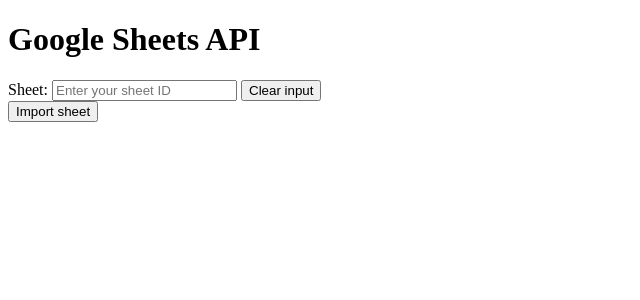
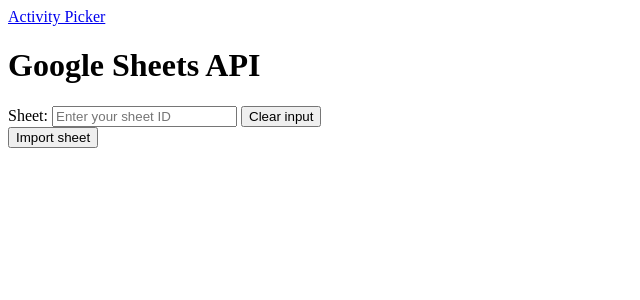
Before and after one commit to EddyVinck/Activity-Randomizer, a web app: file src/assets/html/index.html in a window 1280 px wide. Shown: the top 300 px of the page, without its empty margins (0-640 px from the left). Run offline with its HTML, style and script files only (its server is not run), Linux system fonts and the light colour scheme; some libraries are stand-ins or nearby versions.

Commit message:
bootstrap navbar

```diff
--- a/src/assets/html/index.html
+++ b/src/assets/html/index.html
@@ -9,9 +9,26 @@
 </head>
 
 <body>
+  <nav class="site-nav sticky-top py-1">
+    <div class="container d-flex flex-column flex-md-row justify-content-between">
+      <a class="py-2 d-inline-block d-sm-inline-block" href="#">
+        Activity Picker<!-- <svg xmlns="http://www.w3.org/2000/svg" width="24" height="24" viewBox="0 0 24 24" fill="none" stroke="currentColor" stroke-width="2" stroke-linecap="round" stroke-linejoin="round" class="d-block mx-auto"><circle cx="12" cy="12" r="10"></circle><line x1="14.31" y1="8" x2="20.05" y2="17.94"></line><line x1="9.69" y1="8" x2="21.17" y2="8"></line><line x1="7.38" y1="12" x2="13.12" y2="2.06"></line><line x1="9.69" y1="16" x2="3.95" y2="6.06"></line><line x1="14.31" y1="16" x2="2.83" y2="16"></line><line x1="16.62" y1="12" x2="10.88" y2="21.94"></line></svg> -->
+      </a>
+      <!-- <a class="py-2 d-none d-md-inline-block" href="#">Tour</a>
+      <a class="py-2 d-none d-md-inline-block" href="#">Product</a>
+      <a class="py-2 d-none d-md-inline-block" href="#">Features</a>
+      <a class="py-2 d-none d-md-inline-block" href="#">Enterprise</a>
+      <a class="py-2 d-none d-md-inline-block" href="#">Support</a>
+      <a class="py-2 d-none d-md-inline-block" href="#">Pricing</a> -->
+      <a class="py-2 d-inline-block d-sm-inline-block" href="#">
+        <button class="btn btn-primary float-right" id="authorize-button" style="display: none;">Authorize</button>
+        <button class="btn btn-secondary btn-sm float-right" id="signout-button" style="display: none;">Sign Out</button>
+      </a>
+    </div>
+  </nav>
   <div class="container">
 
-    <div class="m-2">
+    <div class="my-2">
       <div class="row justify-content-start">
         <div class="col-sm-12 col-md-8">
           <h1>Google Sheets API</h1>
@@ -39,7 +56,6 @@
               <button id="sheet-submit" class="btn btn-primary" type="button">Import sheet</button>
             </div>
           </div>
-
 
         </div>
       </div>
--- /dev/null
+++ b/src/scss/components/_nav.scss
@@ -0,0 +1,3 @@
+.site-nav {
+  background-color: rgba(194, 194, 194, 0.76);
+}
--- a/src/scss/index.scss
+++ b/src/scss/index.scss
@@ -2,4 +2,5 @@
 @import
   // Framework / library
   "~bootstrap/dist/css/bootstrap.css",
+  "./components/nav",
   "./includes/body";
```
